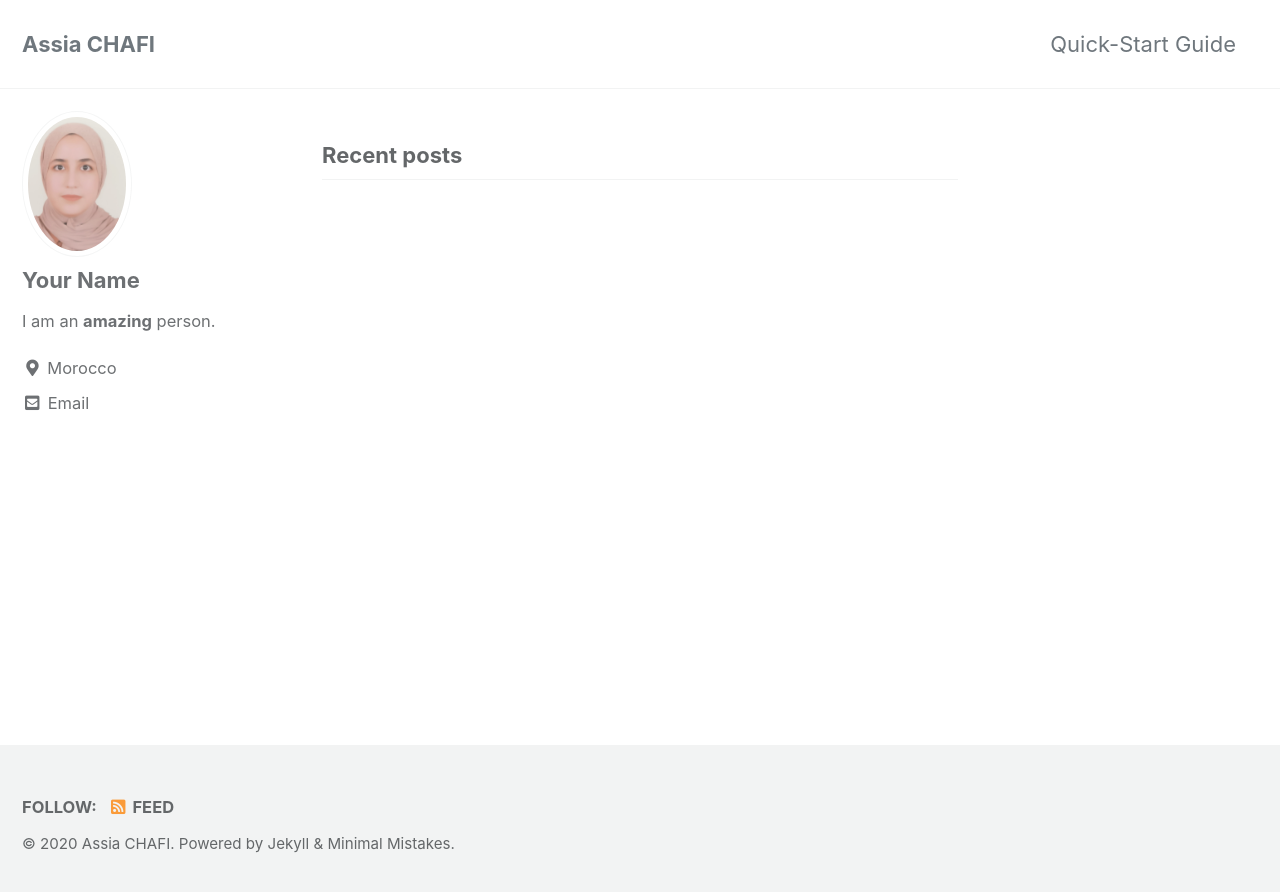
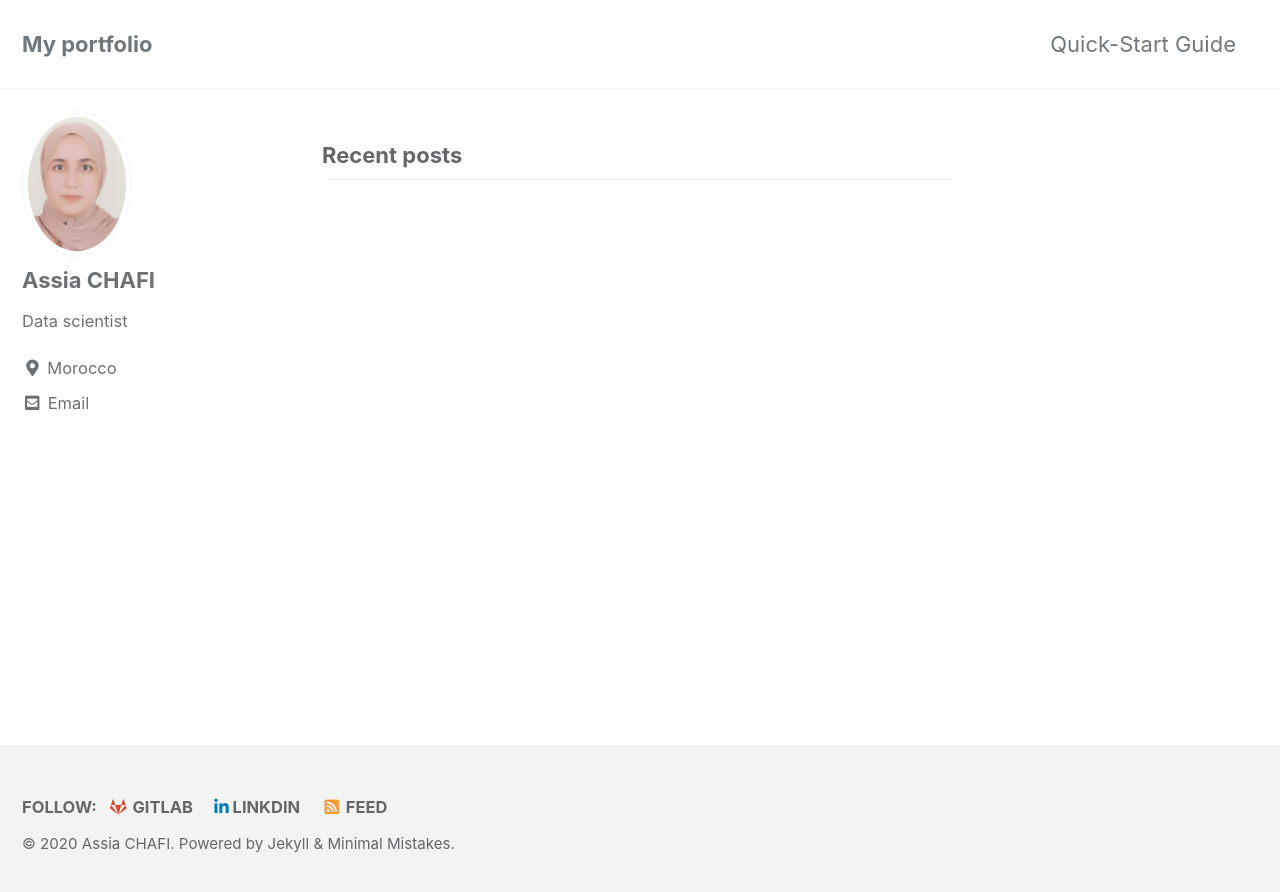
Before and after one commit to achafi/myportfolio, a Jekyll site: the page built from index.html, in a window 1280 px wide. Shown: the top 892 px of the page. Built offline with Jekyll 4.4.1, drawn with Linux system fonts in a browser that asks for light colours; cached includes are drawn as plain includes; the list of posts is cut into pages by our own code.

Commit message:
config updates

```diff
--- a/_config.yml
+++ b/_config.yml
@@ -16,7 +16,7 @@ minimal_mistakes_skin    : "default" # "air", "aqua", "contrast", "dark", "dirt"
 
 # Site Settings
 locale                   : "en-US"
-title                    : "Assia CHAFI"
+title                    : "My portfolio"
 title_separator          : "-"
 subtitle                 : # site tagline that appears below site title in masthead
 name                     : "Assia CHAFI"
@@ -93,9 +93,9 @@ analytics:
 
 # Site Author
 author:
-  name             : "Your Name"
+  name             : "Assia CHAFI"
   avatar           : "/assets/images/avatar.jpeg"
-  bio              : "I am an **amazing** person."
+  bio              : "Data scientist"
   location         : "Morocco"
   email            :
   links:
@@ -132,13 +132,16 @@ footer:
       # url:
     - label: "GitLab"
       icon: "fab fa-fw fa-gitlab"
-      # url:
+      url: "https://github.com/achafi"
     - label: "Bitbucket"
       icon: "fab fa-fw fa-bitbucket"
       # url:
     - label: "Instagram"
       icon: "fab fa-fw fa-instagram"
       # url:
+    - label: "Linkdin"
+      icon: "fab fa-linkedin-in"
+      url: "https://www.linkedin.com/in/assia-chafi-17451ab6/"
 
 
 # Reading Files
@@ -279,3 +282,11 @@ defaults:
       comments: # true
       share: true
       related: true
+
+  # _pages
+  - scope:
+      path: ""
+      type: pages
+    values:
+      layout: single
+      author_profile: true
```
